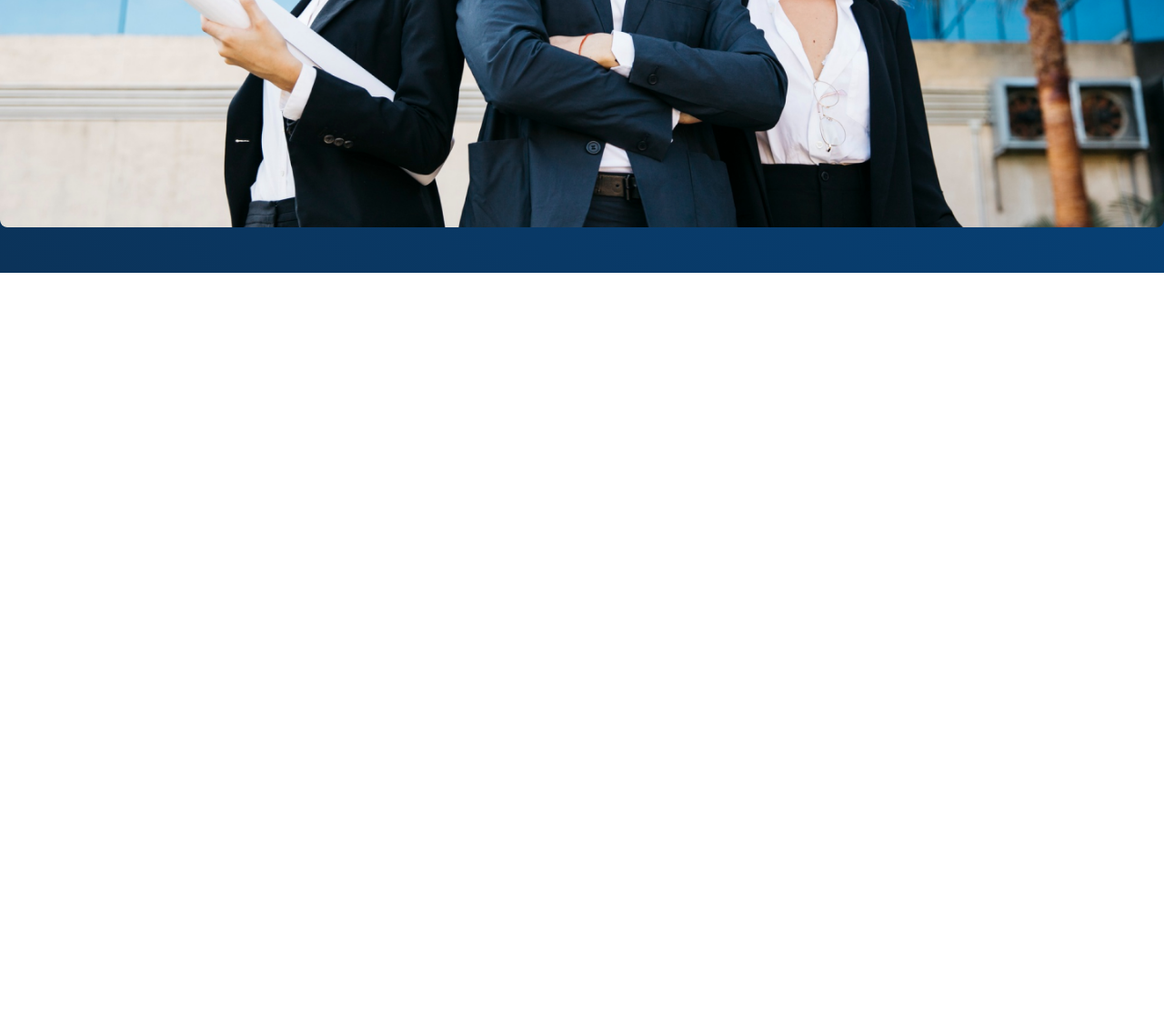
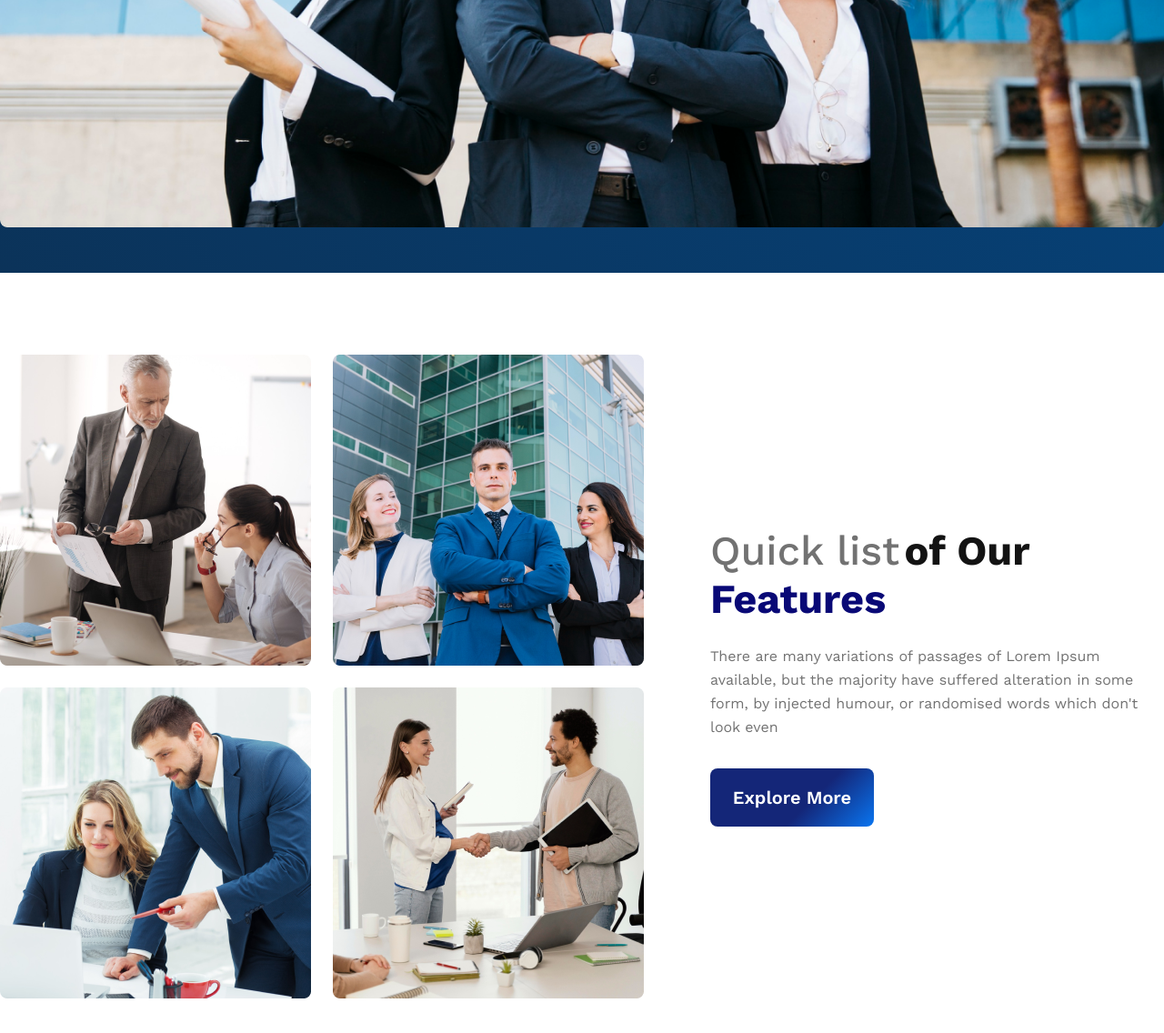
Before and after one commit to saurav921/g3-architecture, a plain HTML site: page index.html in a window 1280 px wide. Shown: the part 915-2051 px from the top of the page at 91% size. Before the commit the page ends 1215 px from the top, so only its background shows below. Drawn offline with nearby package versions, Linux system fonts and the light colour scheme.

Commit message:
features part complete

```diff
--- a/css/style.css
+++ b/css/style.css
@@ -83,5 +83,67 @@ header .right a{
     border-radius: 8px;
     margin-top: 50px;
 }
+/* ==banner part style end== */
+/* ==features_part part style end== */
+#features_part{
+    padding: 90px 0;
+}
+#features_part .container{
+    display: flex;
+}
+#features_part .left{
+    display: grid;
+    grid-template-columns: repeat(2, 2fr);
+    gap: 24px;
+}
 
-/* ==banner part style end== */
+#features_part .right{
+    display: flex;
+    justify-content: center;
+    flex-direction: column;
+    padding-left: 73px;
+}
+#features_part .right h3{
+    width: 468px;
+}
+#features_part .right h3 .first{
+    color: #727272;
+    font-size: 45px;
+    font-weight: 500;
+}
+
+#features_part .right h3 .second{
+    color:#131313;
+    font-size: 45px;
+    font-weight: 700;
+}
+
+#features_part .right h3 .third{
+    color: rgb(9, 9, 118);
+    font-size: 45px;
+    font-weight: 700;
+}
+
+#features_part .right p{
+    color: #727272;
+    font-size: 16px;
+    font-weight: 400;
+    line-height: 26px;
+
+    margin: 24px 0 32px;
+}
+
+#features_part .right button{
+    width: 180px;
+    height: 64px;
+    flex-shrink: 0;
+    border-radius: 8px;
+    background: linear-gradient(135deg, rgb(20, 38, 120) 60%, rgb(9, 117, 240));
+    color: #FFF;
+    text-align: center;
+    font-size: 20px;
+    font-weight: 600;
+    border: none;
+    cursor: pointer;
+}
+/* ==features_part part style start== */
--- a/index.html
+++ b/index.html
@@ -44,5 +44,24 @@
             </div>
         </div>
     </header>
+    <div id="features_part">
+        <div class="container">
+            <div class="left">
+                <img src="images/team1.png" alt="team1.png">
+                <img src="images/team2.png" alt="team1.png">
+                <img src="images/team3.png" alt="team1.png">
+                <img src="images/team4.png" alt="team1.png">
+            </div>
+            <div class="right">
+                <h3>
+                    <span class="first">Quick list</span> <span class="second">of Our</span> <span class="third">Features</span>
+                </h3>
+                <p>
+                    There are many variations of passages of Lorem Ipsum available, but the majority have suffered alteration in some form, by injected humour, or randomised words which don't look even
+                </p>
+                <button>Explore More</button>
+            </div>
+        </div>
+    </div>
 </body>
 </html>
```
